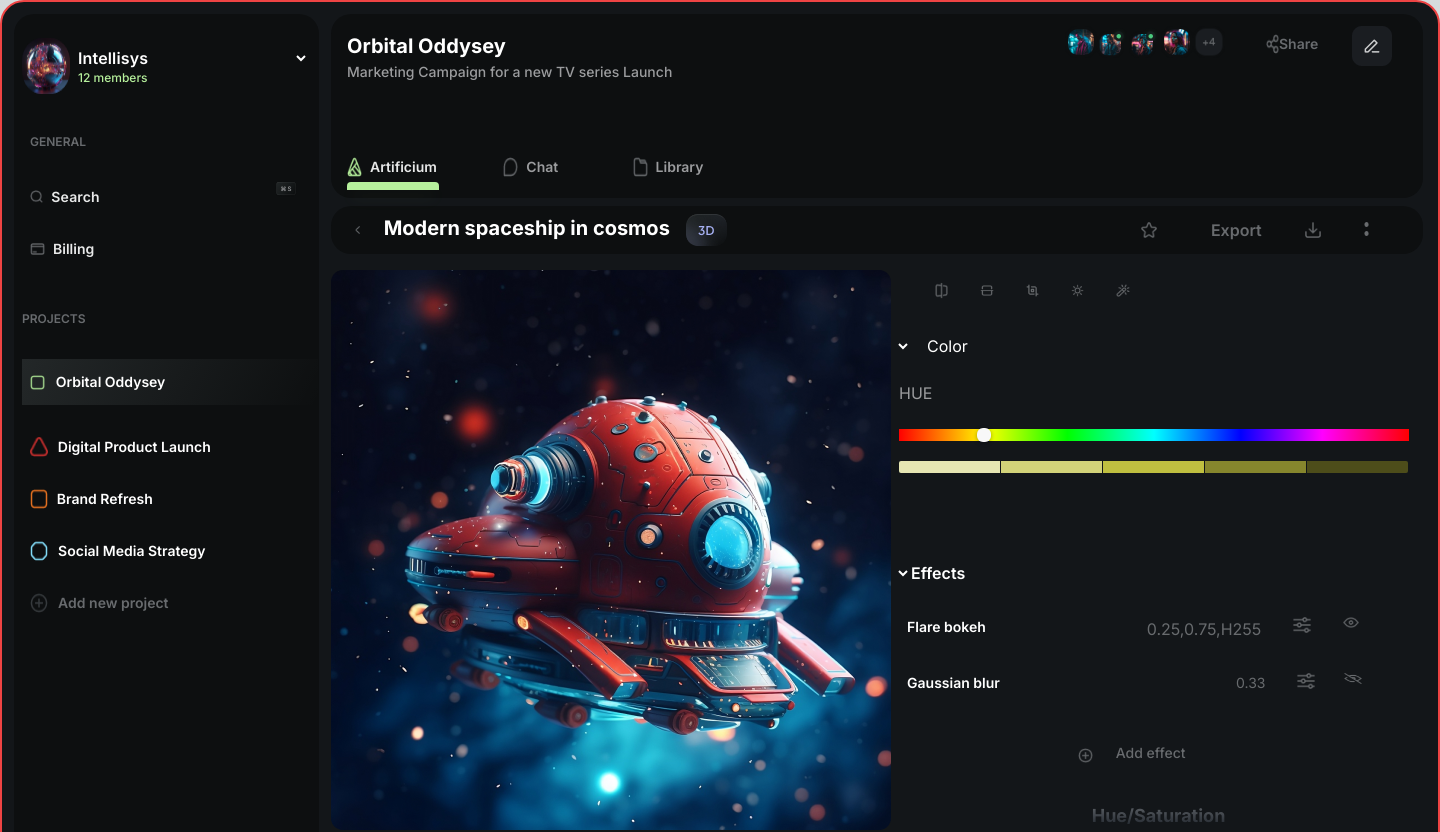
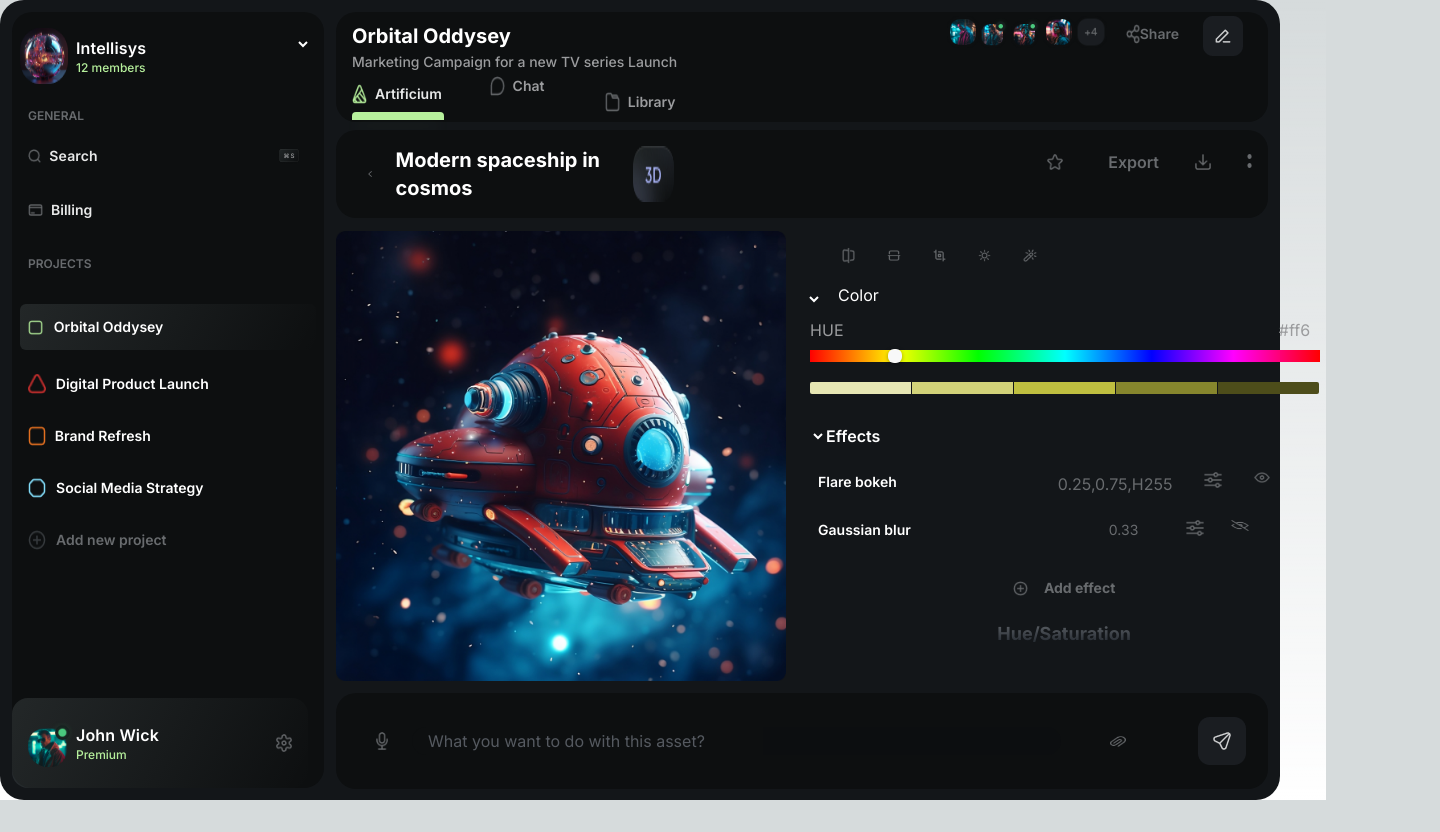
Before and after one commit to vishalC2506/next-prac, a Next.js app: page / in a window 1280 px wide. Shown: the top 832 px of the page, 1440 px wide, since content can reach past the window. After the commit the page ends 800 px from the top, so only its background shows below. Built offline with nearby package versions, Linux system fonts and the light colour scheme.

Commit message:
first commit

```diff
--- a/app/Components/Body.js
+++ b/app/Components/Body.js
@@ -2,7 +2,7 @@ import React from "react";
 import Image from "next/image";
 const Body = () => {
   return (
-    <div className=" w-[1092px] bg-nav-bg rounded-[20px] mt-2">
+    <div className=" w-full bg-nav-bg rounded-[20px] mt-2 p-2 mb-8">
       <div className="flex m-2  ">
         <button className="pr-2 ml-4">
           <Image src="/images/sideArrow.png" width={4.65} height={10} />
@@ -20,7 +20,7 @@ const Body = () => {
           src="/images/star.png"
           width={16}
           height={16}
-          className="ml-[38.5%] w-4 h-4 mt-2"
+          className="ml-[41.5%] w-4 h-4 mt-2"
         />
         <h5 className="text-nav-gen leading-6 font-semibold text-base ml-[5%] mt-1">
           Export
--- a/app/Components/Header.js
+++ b/app/Components/Header.js
@@ -2,27 +2,27 @@ import React from "react";
 import Image from "next/image";
 const Header = () => {
   return (
-    <div className="bg-nav-bg flex flex-col  items-start p-0 w-[1092px] h-[184px] rounded-[20px]">
+    <div className="bg-nav-bg flex flex-col items-start p-0 w-full min-h-[110px] rounded-[20px]">
       <div>
-        <h4 className="w-[163px] h-[32px] font-Plus font-bold text-xl leading-8 text-white mt-4 ml-4">
+        <h4 className="w-[163px] h-[32px] font-Plus font-bold text-xl leading-8 text-white mt-2 ml-4">
           Orbital Oddysey
         </h4>
         <h6 className="text-sm  font-medium leading-5 font-Plus text-header-h6 ml-4">
           Marketing Campaign for a new TV series Launch
         </h6>
       </div>
-      <div className="flex absolute left-[74%] top-6">
+      <div className="flex absolute left-[74%] top-4">
         <Image src="/images/header1.png" width={32} height={32} />
         <Image src="/images/header2.png" width={32} height={32} />
         <Image src="/images/header3.png" width={32} height={32} />
         <Image src="/images/header4.png" width={32} height={32} />
         <Image src="/images/header5.png" width={32} height={32} />
       </div>
-      <div className="flex absolute left-[88%] top-8">
+      <div className="flex absolute left-[88%] top-6">
         <Image src="/images/share.png" width={13.33} height={15} />
         <button className="font-semibold text-sm text-nav-gen">Share</button>
       </div>
-      <div className="absolute left-[94%] top-6">
+      <div className="absolute left-[94%] top-4">
         {" "}
         <Image
           src="/images/Buttonicon.png"
@@ -32,25 +32,25 @@ const Header = () => {
         />
       </div>
 
-      <div className="flex absolute top-[155px] ml-4">
+      <div className="flex  mt-3 ml-4">
         <Image src="/images/greenTriangle.png" width={15} height={15} />
         <h5 className="text-search-button font-semibold text-sm leading-5 pl-2">
           Artificium
         </h5>
       </div>
-      <div className="flex absolute top-[155px] ml-[12%]">
+      <div className="flex absolute mt-[5%] ml-[12%]">
         <Image src="/images/message.png" width={15} height={15} />
         <h5 className="text-header-h6 font-semibold text-sm leading-5 pl-2">
           Chat
         </h5>
       </div>
-      <div className="flex absolute top-[155px] ml-[21%]">
+      <div className="flex absolute top-[11.5%] ml-[21%]">
         <Image src="/images/library.png" width={15} height={15} />
         <h5 className="text-header-h6 font-semibold text-sm leading-5 pl-2">
           Library
         </h5>
       </div>
-      <div className="bg-under-Line h-2 shadow-box-shadow rounded-t  absolute top-[180px] ml-4 w-[92px]">
+      <div className="bg-under-Line h-2 shadow-box-shadow rounded-t mt-2   top-[14.8%] ml-4 w-[92px]">
 
       </div>
     </div>
--- a/app/Components/ImageFilter.js
+++ b/app/Components/ImageFilter.js
@@ -9,15 +9,15 @@ const ImageFilter = () => {
     console.log(color.hsl);
   };
   return (
-    <section className="flex row  ">
+    <section className="flex row w-full h-[58%]  relative  mt-[-2%]  ">
       <Image
         src="/images/mainImage.png"
         width={560}
-        height={560}
-        className="w-[560px] h-[560px] mt-4"
-      />
-      <div className="w-[560px] h-[560px] mt-4 rounded-2xl relative  ">
-        <div className="flex m-3 ">
+        height={10}
+        className=" h-full"
+  />
+      <div className="w-[560px]  mt-2 rounded-2xl  ml-4 ">
+        <div className="flex m-2 ">
           <button className="ml-8">
             <Image
               src="/images/horizontalCrop.png"
@@ -59,29 +59,29 @@ const ImageFilter = () => {
             />
           </button>
         </div>
-        <div className="flex items-center align-center ">
+        <div className="flex items-center align-center mt-4 ">
           {" "}
-          <select className="bg-Nobel-black text-white mt-6 mb-6"></select>
+          <select className="bg-Nobel-black text-white mt-2"></select>
           <h5 className="text-white ml-4">Color</h5>
         </div>
 
-        <div className="w-[524px] h-[180px]  ">
+        <div className="w-[524px] h-[90px]  mt-2">
           <div className="flex justify-between items-center align-middle">
             <h5 className="text-header-h6 ml-2">HUE</h5>
-            <h5 className="text-header-h6 ">{currentColor.hex}</h5>
+            <h5 className="text-header-h6  pr-4">{currentColor.hex?currentColor.hex:currentColor}</h5>
           </div>
 
           <SliderPicker
             color={currentColor}
             onChangeComplete={handleOnChange}
-            className="h-[80px] w-[510px]  m-2 mt-6 borde-2 border-yellow-200 "
+            className="h-[80px] w-[510px]  m-2 mt-2 borde-2 border-yellow-200 "
           />
         </div>
-        <div className=" flex ">
+        <div className=" flex mt-4 ml-1 ">
           <select className="bg-Nobel-black text-white"></select>
           <h5 className="text-white  font-semibold">Effects</h5>
         </div>
-        <div className="flex  mt-8">
+        <div className="flex  mt-6">
           <h5 className="font-semibold text-sm leading-5 text-white ml-4">
             Flare bokeh
           </h5>
@@ -103,12 +103,12 @@ const ImageFilter = () => {
             />
           </div>
         </div>
-        <div className="flex  mt-8">
+        <div className="flex  mt-6 ">
           <h5 className="font-semibold text-sm leading-5 text-white ml-4  w-[150px] ">
             Gaussian blur
           </h5>
-          <div className="flex justify-between w-full">
-            <h6 className="text-nav-gen  text-sm  absolute right-[30%]">
+          <div className="flex  w-full">
+            <h6 className="text-nav-gen  text-sm  ml-[45%]">
               0.33
             </h6>
             <Image
@@ -116,30 +116,30 @@ const ImageFilter = () => {
               alt="load err"
               width={18}
               height={16}
-              className=" w-[18px] h-[16px] absolute right-[20.8%] "
+              className=" w-[18px] h-[16px] ml-[12%] "
             />
             <Image
               src="/images/hideview.png"
               alt="load err"
               width={18}
               height={11.37}
-              className="absolute  w-[18px] h-[11.37px] right-[12%]"
+              className="  w-[18px] h-[11.37px] ml-[7%] "
             />
           </div>
         </div>
-        <div className="flex">
+        <div className="flex h-12 mt-6 justify-center items-center">
           <Image
             src="/images/AddIcon.png"
             width={15}
             height={15}
             alt="load err"
-            className="absolute bottom-[12%] right-[25%] left-[35%]"
+            className="h-[15px] w-[15px] "
           />
-          <h5 className="leading-5 font-medium text-sm font-Plus text-nav-gen bottom-[12%] absolute right-[17%] left-[42%]">
+          <h5 className="leading-5  text-sm font-Plus text-nav-gen pl-4 font-bold ">
             Add effect
           </h5>
         </div>
-        <div className="absolute bottom-0  w-full   flex justify-center z-0 ">
+        <div className=" mt-2  flex justify-center items-center ">
           <h5 className=" font-bold text-transparent text-lg bg-clip-text bg-gradient-to-b from-slate-200 to-gray-800 opacity-40">
             Hue/Saturation
           </h5>
--- a/app/Components/Search.js
+++ b/app/Components/Search.js
@@ -2,7 +2,7 @@ import React from "react";
 import Image from "next/image";
 const Search = () => {
   return (
-    <div className="w-[1092px] h-[96px] bg-nav-bg mt-20 rounded-[20px] flex flex-row items-center gap-6 p-6">
+    <div className="w-full h-[96px] bg-nav-bg mt-3 rounded-[20px] flex flex-row items-center gap-6 p-6">
       <Image
         src="/images/micIcon.png"
         width={12}
--- a/app/Components/SideNavbar.js
+++ b/app/Components/SideNavbar.js
@@ -4,9 +4,9 @@ import React from "react";
 const SideNavbar = () => {
   return (
     <nav
-      className={`flex flex-col items-start p-0 w-[312px] h-[1000px] bg-nav-bg rounded-[20px] self-stretch grow-0 relative `}
+      className={`flex flex-col items-start p-0 min-w-[312px] h-full bg-nav-bg rounded-[20px] self-stretch grow-0 relative `}
     >
-      <div className="w-full flex m-2 mt-6 ">
+      <div className="w-full flex m-2 mt-4 ">
         <Image
           className="flex-none order-none"
           src="/images/Avatar.png"
@@ -23,15 +23,15 @@ const SideNavbar = () => {
           <h6 className="font-medium text-light-green text-xs">12 members</h6>
         </div>
 
-        <select className="w-4 h-4 bg-nav-bg text-white ml-[45%] mt-3 ">
+        <select className="w-4 h-4 bg-nav-bg text-white ml-[45%] mt-2 ">
           select
         </select>
       </div>
-      <div className="w-full flex flex-col m-4 mt-8">
+      <div className="w-full flex flex-col m-4 mt-4">
         <h5 className="font-semibold text-xs text-nav-gen font-Plus">
           GENERAL
         </h5>
-        <div className="flex items-center text-center tracking-[0.15px] leading-5 mt-6">
+        <div className="flex items-center text-center tracking-[0.15px] leading-5 mt-2">
           <Image
             src="/images/search.png"
             width={13.33}
@@ -46,7 +46,7 @@ const SideNavbar = () => {
             src="/images/swastic.png"
             width={22}
             height={18}
-            className=" ml-[60%] pt-"
+            className=" ml-[60%] pt-4"
           />
 
         </div>
@@ -64,17 +64,17 @@ const SideNavbar = () => {
         </div>
       </div>
 
-      <div className="w-full flex flex-col ml-2 mt-10">
-        <h5 className="font-semibold text-xs text-nav-gen font-Plus">
+      <div className="w-full flex flex-col ml-2 mt-6">
+        <h5 className="font-semibold text-xs text-nav-gen font-Plus pl-2">
           PROJECTS
         </h5>
-        <div className="mt-8 border-box flex flex-row items-center bg-hero-pattern h-[46px] w-[296px] pl-2 ">
+        <div className="mt-8 border-box flex flex-row items-center bg-hero-pattern h-[46px] w-[296px] pl-2 rounded-md ">
           <Image src="/images/orbital.png" width={15} height={15} />
           <button className="text-white w-[115px] h-[20px] font-semibold text-sm leading-5 ml-2">
             Orbital Oddysey
           </button>
         </div>
-        <div className="w-full flex mt-8 ml-2">
+        <div className="w-full flex mt-6 ml-2">
           <Image src="/images/digital.png" width={18.33} height={16.67} />
           <button className="text-white w-[156px] h-[20px] font-semibold text-sm leading-5 ml-2">
             Digital Product Launch
--- a/app/page.js
+++ b/app/page.js
@@ -7,16 +7,16 @@ import SideNavbar from "./Components/SideNavbar";
 export default function Home() {
   return (
     <div
-      className={`w-[1440px] h-[1024px] border-2 border-red-500
+      className={`w-full h-screen
                  bg-Nobel-black flex flex-row items-start p-3 gap-3
                  relative rounded-3xl`}
     >
       <SideNavbar />
-      <div className="flex flex-col">
+      <div className="flex flex-col w-full h-full ">
         <Header />
         <Body />
         <ImageFilter />
-        <Search/>
+      <Search/>
       </div>
     </div>
   );
```
